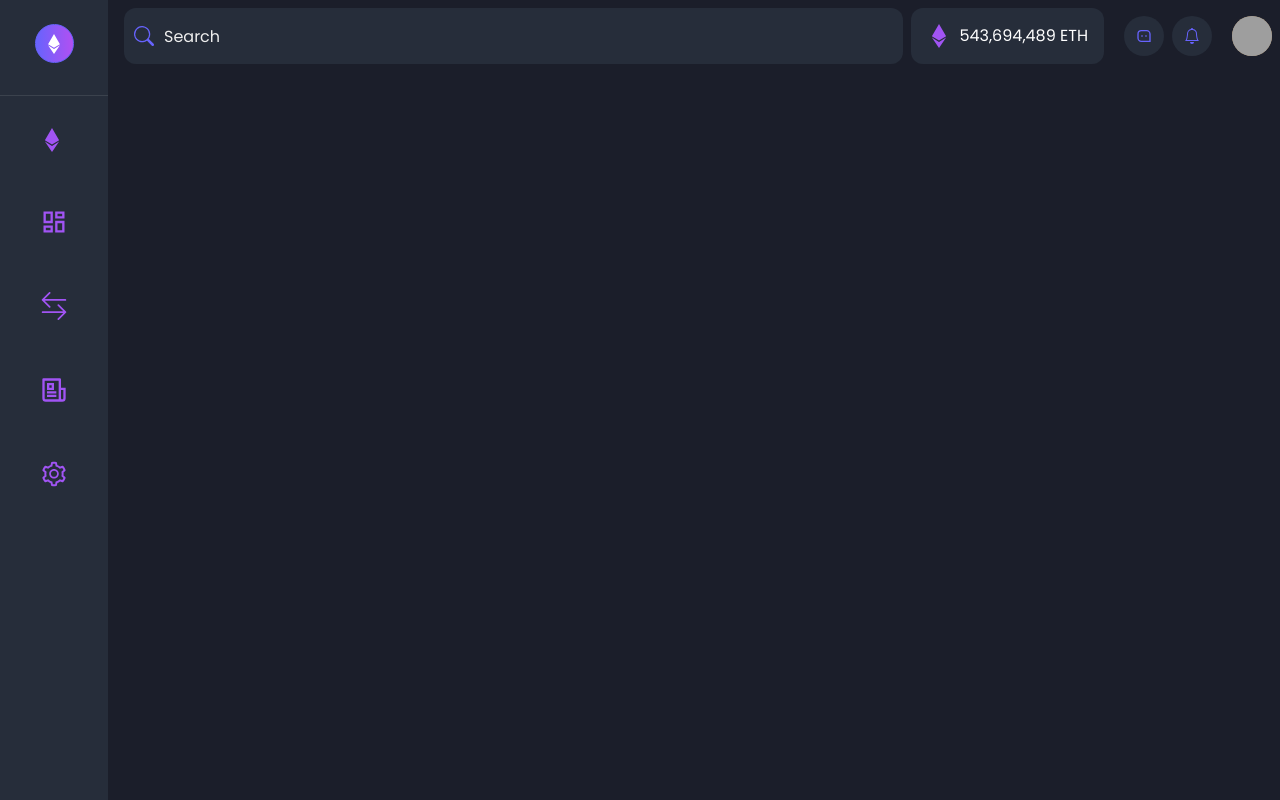
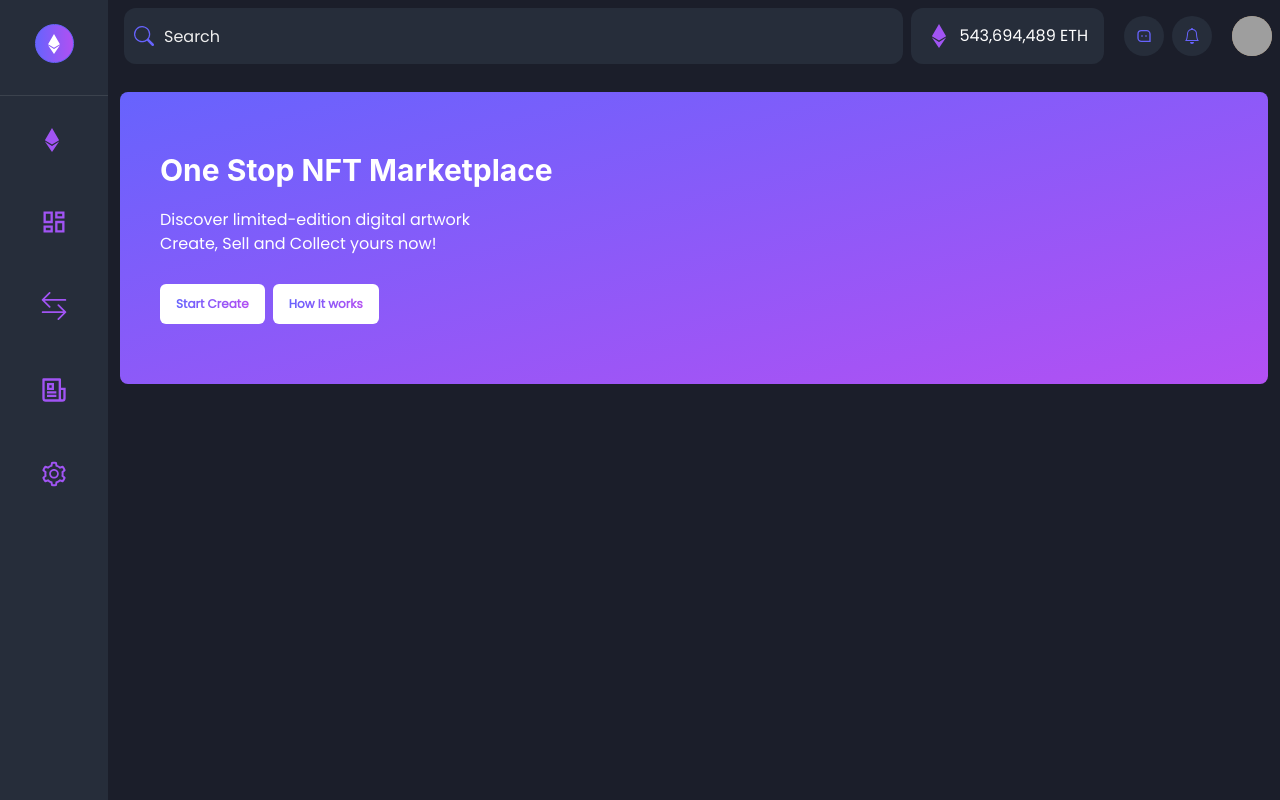
Before and after one commit to KevinPalowa/nft-market, a React (Create React App) app: page / in a window 1280 px wide. Built offline with nearby package versions, Linux system fonts and the light colour scheme; grey boxes are pictures that could not be loaded.

Commit message:
add Banner

```diff
--- a/src/App.js
+++ b/src/App.js
@@ -1,12 +1,18 @@
-import { Box, VStack, Flex } from "@chakra-ui/react";
+import { Box, VStack, Flex, HStack } from "@chakra-ui/react";
 import NavBar from "./components/NavBar";
 import SideBar from "./components/SideBar";
+import Banner from "./components/Banner";
 function App() {
   return (
     <Box bg="#1B1E2A" h="100vh" w="100vw" p={0} m={0} color="white">
       <Flex color="white">
         <SideBar />
-        <NavBar />
+        <VStack w="full">
+          <NavBar />
+          <HStack w="full" p="3">
+            <Banner />
+          </HStack>
+        </VStack>
       </Flex>
     </Box>
   );
--- /dev/null
+++ b/src/components/Banner.js
@@ -0,0 +1,55 @@
+import React from "react";
+import {
+  Container,
+  VStack,
+  Button,
+  Text,
+  Heading,
+  HStack,
+  Box,
+} from "@chakra-ui/react";
+export default function Banner() {
+  return (
+    <Box
+      w="full"
+      p={{ base: "18px 15px", md: "60px 40px" }}
+      borderRadius="lg"
+      bgGradient="linear(to-br, #6763FD, #B350F3)"
+    >
+      <VStack align="left">
+        <Box w="75%" mb={{ base: "2", md: "5" }}>
+          <Heading
+            fontSize={{ base: "md", md: "3xl" }}
+            mb={{ base: "2", md: "5" }}
+          >
+            One Stop NFT Marketplace
+          </Heading>
+          <Text fontSize={{ base: "xs", md: "md" }}>
+            Discover limited-edition digital artwork
+            <br /> Create, Sell and Collect yours now!
+          </Text>
+        </Box>
+        <HStack>
+          <Button bgColor="white" size="md">
+            <Text
+              fontSize="xs"
+              bgGradient="linear(to-r, #6763FD, #B350F3)"
+              bgClip="text"
+            >
+              Start Create
+            </Text>
+          </Button>
+          <Button bgColor="white" size="md">
+            <Text
+              fontSize="xs"
+              bgGradient="linear(to-r, #6763FD, #B350F3)"
+              bgClip="text"
+            >
+              How It works
+            </Text>
+          </Button>
+        </HStack>
+      </VStack>
+    </Box>
+  );
+}
--- a/src/components/NavBar.js
+++ b/src/components/NavBar.js
@@ -19,9 +19,9 @@ function NavBar() {
   return (
     <>
       <VStack w="full">
-        <HStack p="8px 8px 4px 8px" w="full">
+        <HStack w="full" p="2">
           <Menu />
-          <InputGroup flex="1" h="full">
+          <InputGroup ml="0px" flex="1" h="full">
             <InputLeftElement
               h="full"
               pointerEvents="none"
@@ -32,7 +32,7 @@ function NavBar() {
               bgColor="#262D3A"
               width="100%"
               placeholder="Search"
-              h="full"
+              h={{ base: "40px", md: "full" }}
               borderRadius="xl"
               _placeholder={{ color: "#eee" }}
             />
--- a/src/components/SideBar.js
+++ b/src/components/SideBar.js
@@ -15,8 +15,15 @@ import { RiNewspaperLine } from "react-icons/ri";
 import { BsArrowLeftRight } from "react-icons/bs";
 export default function SideBar() {
   return (
-    <Box d={{ base: "none", md: "block" }} h="100vh" bgColor="#262D3A">
-      <VStack>
+    // <Box
+    //   d={{ base: "none", md: "block" }}
+    //   p="fixed"
+    //   h="100vh"
+    //   top="0"
+    //   left="0"
+    //   bgColor="#262D3A"
+    // >
+    <VStack d={{ base: "none", md: "flex" }} h="100vh" bgColor="#262D3A">
       <Circle
         p={2}
         border="1px"
@@ -84,6 +91,6 @@ export default function SideBar() {
         <Icon boxSize="7" textColor="#A154F4" as={AiOutlineSetting} />
       </HStack>
     </VStack>
-    </Box>
+    // </Box>
   );
 }
```
Lines whose indentation alone changed are shown as unchanged.
